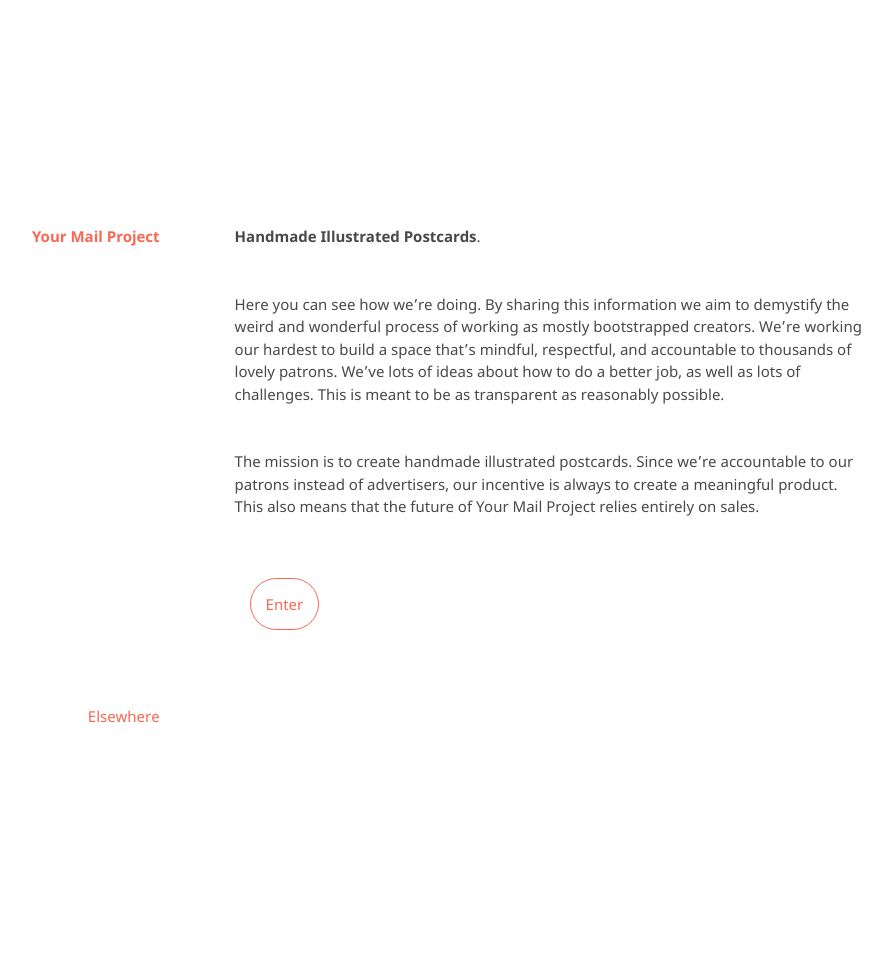
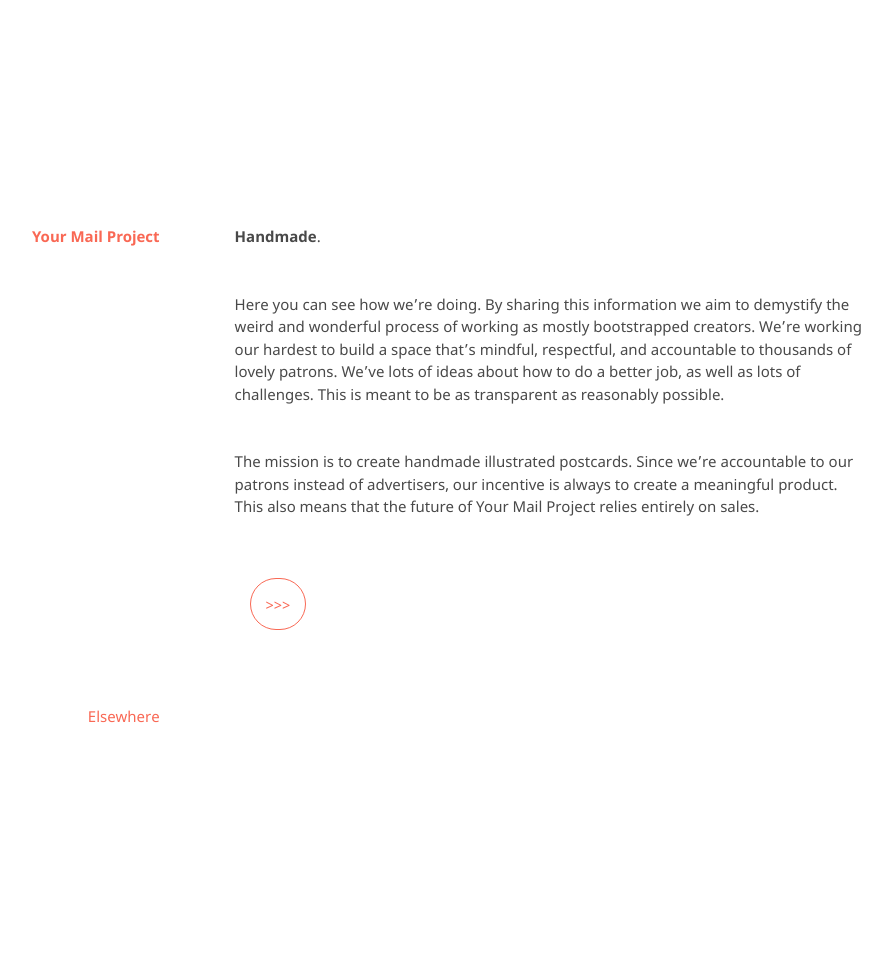
Before and after one commit to kvshvlin/yourmailproject, a Jekyll site: the page built from index.md, in a window 1280 px wide. Shown: the whole page, without its empty margins (193-1085 px from the left). Built offline with Jekyll 4.4.1, drawn with Linux system fonts in a browser that asks for light colours; our own code applies the rules of GitHub Pages for plain Markdown files.

Commit message:
Update index.md

```diff
--- a/index.md
+++ b/index.md
@@ -1,4 +1,4 @@
-**Handmade Illustrated Postcards**.
+**Handmade**.
 
 Here you can see how we're doing. By sharing this information we aim to demystify the weird and wonderful process of working as mostly bootstrapped creators. We're working our hardest to build a space that’s mindful, respectful, and accountable to thousands of lovely patrons. We've lots of ideas about how to do a better job, as well as lots of challenges. This is meant to be as transparent as reasonably possible.
 
@@ -7,7 +7,7 @@
 <div class="roadmap-spacer-1"></div>
 
 <p>
-<a class="btn" href="https://kvshvl.in/yourmailproject/process.html">Enter</a><br>
+<a class="btn" href="https://kvshvl.in/yourmailproject/2.html">>>></a><br>
 </p>
 
 <div class="roadmap-spacer-2"></div>
```
